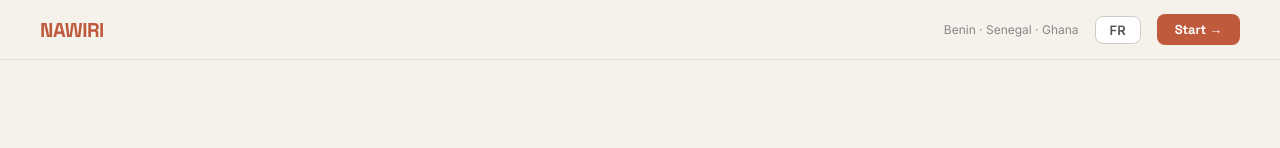
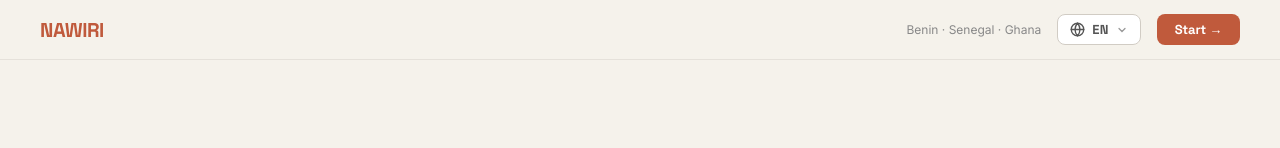
Before and after one commit to Bsh54/NAWIRI, a Next.js app: page / in a window 1280 px wide. Shown: the top 148 px of the page. Built offline with nearby package versions, Linux system fonts and the light colour scheme.

Commit message:
Landing: Oreus-style globe language dropdown with localStorage persistence

```diff
--- a/app/page.js
+++ b/app/page.js
@@ -1,6 +1,6 @@
 "use client";
 
-import { useState } from "react";
+import { useState, useRef, useEffect } from "react";
 import { useRouter } from "next/navigation";
 
 // ─── Copy (EN / FR) ────────────────────────────────────────────────────────────
@@ -146,12 +146,107 @@ function FlagBadge({ code }) {
   );
 }
 
+// ─── UI language switcher (globe dropdown, Oreus-style) ─────────────────────────
+
+const UI_LANGS = [
+  { code: "en", label: "English" },
+  { code: "fr", label: "Français" },
+];
+
+function LangSwitcher({ lang, setLang }) {
+  const [open, setOpen] = useState(false);
+  const wrapRef = useRef(null);
+
+  useEffect(() => {
+    function onClick(e) {
+      if (wrapRef.current && !wrapRef.current.contains(e.target)) setOpen(false);
+    }
+    document.addEventListener("click", onClick);
+    return () => document.removeEventListener("click", onClick);
+  }, []);
+
+  return (
+    <div ref={wrapRef} style={{ position: "relative", flexShrink: 0 }}>
+      <button
+        onClick={() => setOpen(o => !o)}
+        style={{
+          display: "inline-flex", alignItems: "center", gap: 7,
+          fontFamily: "'Space Grotesk', sans-serif", fontSize: 13, fontWeight: 700,
+          color: open ? "var(--primary)" : "var(--text-2)",
+          background: open ? "var(--primary-soft)" : "var(--bg-card)",
+          border: "1.5px solid " + (open ? "var(--primary)" : "var(--border)"),
+          cursor: "pointer", padding: "6px 12px", borderRadius: "var(--radius)",
+          letterSpacing: "0.02em", transition: "all 0.15s",
+        }}
+        onMouseEnter={e => { if (!open) { e.currentTarget.style.borderColor = "var(--primary)"; e.currentTarget.style.color = "var(--primary)"; } }}
+        onMouseLeave={e => { if (!open) { e.currentTarget.style.borderColor = "var(--border)"; e.currentTarget.style.color = "var(--text-2)"; } }}
+      >
+        <svg width="15" height="15" viewBox="0 0 24 24" fill="none" stroke="currentColor" strokeWidth="2.2" strokeLinecap="round">
+          <circle cx="12" cy="12" r="10" />
+          <path d="M2 12h20M12 2a15.3 15.3 0 0 1 4 10 15.3 15.3 0 0 1-4 10 15.3 15.3 0 0 1-4-10 15.3 15.3 0 0 1 4-10z" />
+        </svg>
+        <span>{lang.toUpperCase()}</span>
+        <svg width="12" height="12" viewBox="0 0 24 24" fill="none" stroke="currentColor" strokeWidth="2.5" strokeLinecap="round"
+             style={{ opacity: 0.6, transition: "transform 0.2s", transform: open ? "rotate(180deg)" : "none" }}>
+          <polyline points="6,9 12,15 18,9" />
+        </svg>
+      </button>
+
+      {open && (
+        <div style={{
+          position: "absolute", right: 0, top: "calc(100% + 8px)", width: 168,
+          background: "var(--bg-card)", border: "1.5px solid var(--border)",
+          borderRadius: 12, boxShadow: "0 12px 32px rgba(0,0,0,0.13)",
+          overflow: "hidden", padding: 4, zIndex: 500,
+        }}>
+          {UI_LANGS.map(({ code, label }) => {
+            const active = lang === code;
+            return (
+              <button
+                key={code}
+                onClick={() => { setLang(code); setOpen(false); }}
+                style={{
+                  display: "flex", alignItems: "center", gap: 10, width: "100%",
+                  padding: "11px 14px", borderRadius: 8, border: "none", cursor: "pointer",
+                  textAlign: "left", background: active ? "var(--primary-soft)" : "transparent",
+                  color: active ? "var(--primary)" : "var(--text-2)",
+                  fontFamily: "'Space Grotesk', sans-serif", fontWeight: 600, fontSize: 14,
+                  transition: "background 0.12s, color 0.12s",
+                }}
+                onMouseEnter={e => { if (!active) e.currentTarget.style.background = "var(--bg-subtle)"; }}
+                onMouseLeave={e => { if (!active) e.currentTarget.style.background = "transparent"; }}
+              >
+                <span style={{
+                  width: 8, height: 8, borderRadius: "50%", flexShrink: 0,
+                  background: active ? "var(--primary)" : "var(--border)",
+                }} />
+                {label}
+              </button>
+            );
+          })}
+        </div>
+      )}
+    </div>
+  );
+}
+
 // ─── Landing page ───────────────────────────────────────────────────────────────
 
 export default function Landing() {
   const [lang, setLang] = useState("en");
   const router = useRouter();
   const t = T[lang];
+
+  // Restore the chosen UI language from a previous visit.
+  useEffect(() => {
+    const saved = localStorage.getItem("nawiri_lang");
+    if (saved === "en" || saved === "fr") setLang(saved);
+  }, []);
+
+  function changeLang(code) {
+    setLang(code);
+    localStorage.setItem("nawiri_lang", code);
+  }
 
   return (
     <div style={{ minHeight: "100vh", display: "flex", flexDirection: "column", background: "var(--bg)" }}>
@@ -175,19 +270,7 @@ export default function Landing() {
           <span style={{ fontSize: 12, color: "var(--text-3)", display: "none" }} className="nav-countries">
             {t.nav_countries}
           </span>
-          <button
-            onClick={() => setLang(l => l === "en" ? "fr" : "en")}
-            style={{
-              padding: "5px 14px", borderRadius: "var(--radius)",
-              border: "1px solid var(--border)", background: "var(--bg-card)",
-              fontSize: 13, fontWeight: 600, color: "var(--text-2)",
-              cursor: "pointer", transition: "border-color 0.15s",
-            }}
-            onMouseEnter={e => e.currentTarget.style.borderColor = "var(--primary)"}
-            onMouseLeave={e => e.currentTarget.style.borderColor = "var(--border)"}
-          >
-            {lang === "en" ? "FR" : "EN"}
-          </button>
+          <LangSwitcher lang={lang} setLang={changeLang} />
 
           <button
             onClick={() => router.push("/chat")}
```
